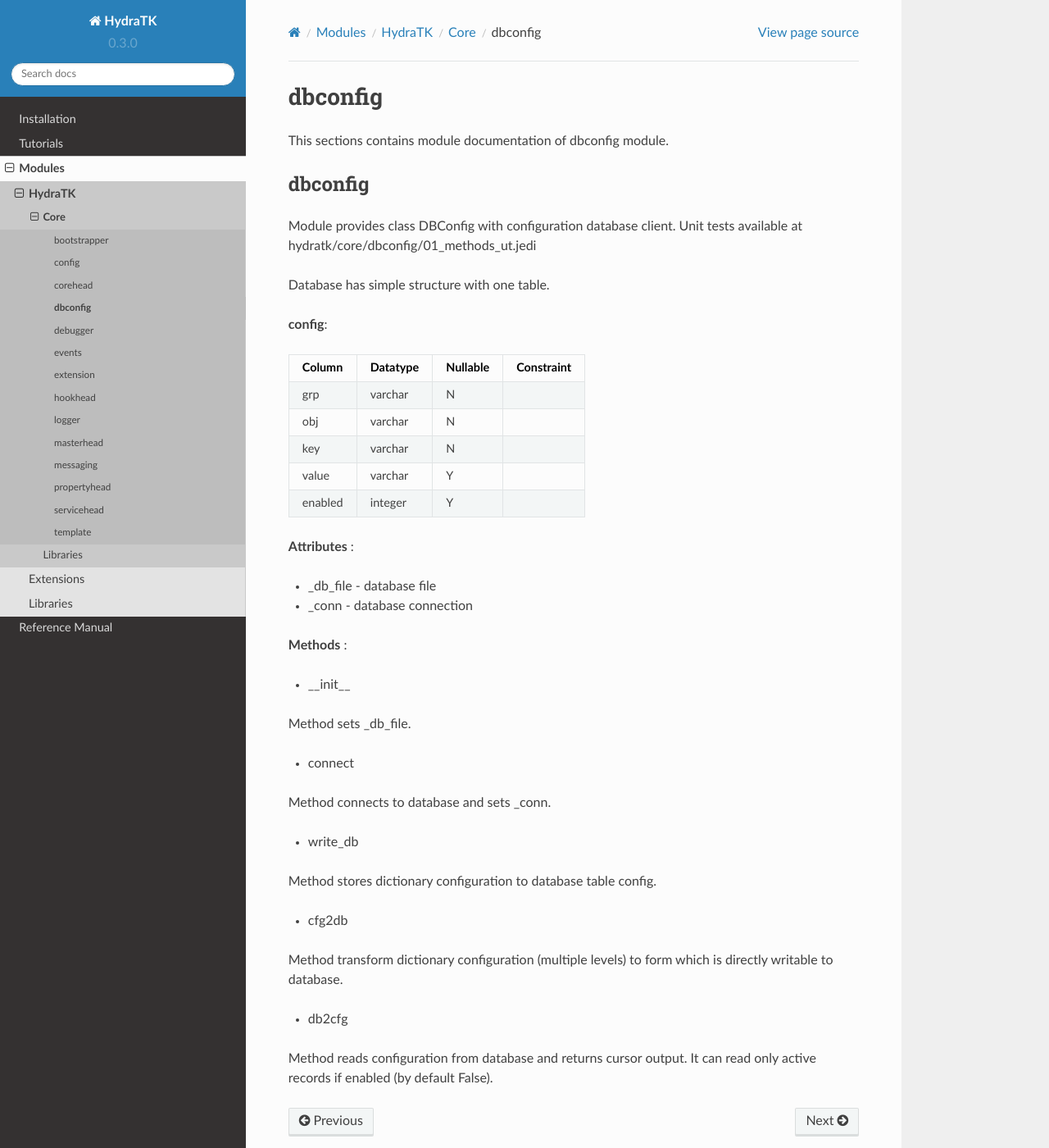
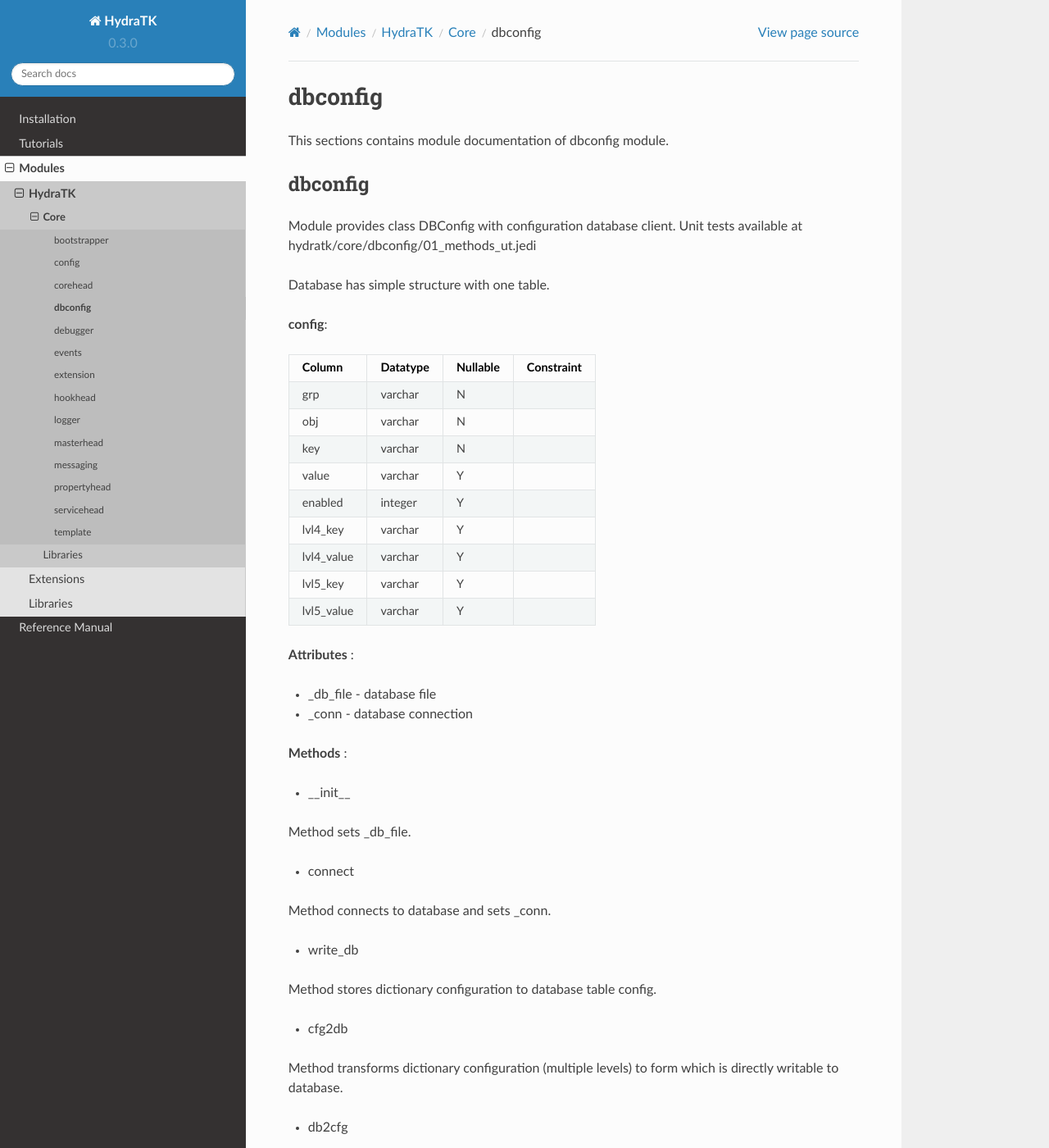
Before and after one commit to hydratk/hydratk-doc, a Sphinx documentation site: the page built from doc/rst/module/hydra/core/dbconfig.rst, in a window 1280 px wide and 1400 px high. Shown: the whole window at 82% size. Built offline with Sphinx 7.4.7 and the Read the Docs theme 2.0.0, drawn with Linux system fonts in a browser that asks for light colours; formulas are drawn with MathJax 3.

Commit message:
Modified - minor documentation changes

```diff
--- a/doc/rst/module/ext/benchmark/benchmark.rst
+++ b/doc/rst/module/ext/benchmark/benchmark.rst
@@ -1,7 +1,7 @@
 .. _module_ext_benchmark:
 
-DataGen
-=======
+BenchMark
+=========
 
 This section contains module documentation of BenchMark extension.
 
--- a/doc/rst/module/ext/datagen/serializer.rst
+++ b/doc/rst/module/ext/datagen/serializer.rst
@@ -70,6 +70,7 @@
 * tojson
 
 Method serializes given object instance to json string, it uses simplejson method dumps with indentation.
+It is not supported for Python 2.6 (missing OrderedDict), raises NotImplementedError.
 
   .. code-block:: python
 
--- a/doc/rst/module/hydra/core/dbconfig.rst
+++ b/doc/rst/module/hydra/core/dbconfig.rst
@@ -15,15 +15,19 @@
 
 **config**:
 
-=======  ======== ======== ==========
-Column   Datatype Nullable Constraint
-=======  ======== ======== ==========
-grp      varchar     N
-obj      varchar     N
-key      varchar     N
-value    varchar     Y
-enabled  integer     Y
-=======  ======== ======== ==========
+==========  ======== ======== ==========
+Column      Datatype Nullable Constraint
+==========  ======== ======== ==========
+grp         varchar     N
+obj         varchar     N
+key         varchar     N
+value       varchar     Y
+enabled     integer     Y
+lvl4_key    varchar     Y
+lvl4_value  varchar     Y
+lvl5_key    varchar     Y
+lvl5_value  varchar     Y
+==========  ======== ======== ==========
 
 **Attributes** :
 
@@ -46,7 +50,7 @@
 
 * cfg2db
 
-Method transform dictionary configuration (multiple levels) to form which is directly writable to database.
+Method transforms dictionary configuration (multiple levels) to form which is directly writable to database.
 
 * db2cfg
 
--- a/doc/rst/tutor/ext/trackapps/tut5_jira.rst
+++ b/doc/rst/tutor/ext/trackapps/tut5_jira.rst
@@ -62,7 +62,7 @@
          return_fields: summary,description,id,status,priority
          required_fields: summary,description,priority
          default_values:
-           priority: {'name': 'Minor'}
+           priority: "{'name': 'Minor'}"
          lov:
 
 Examples
```
